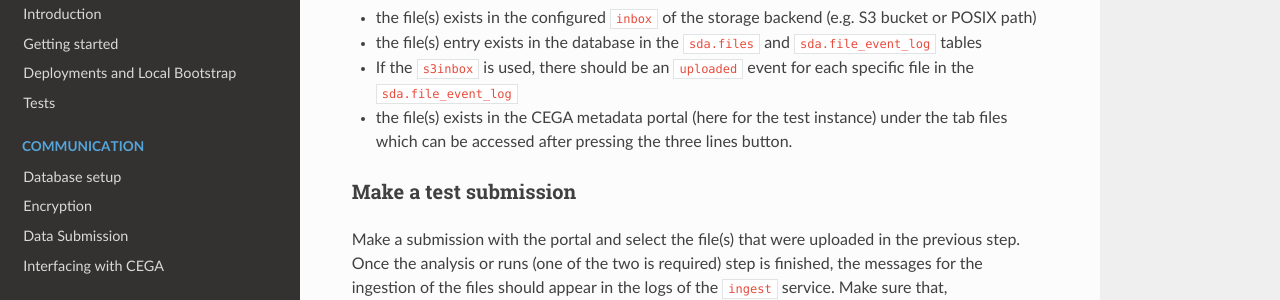
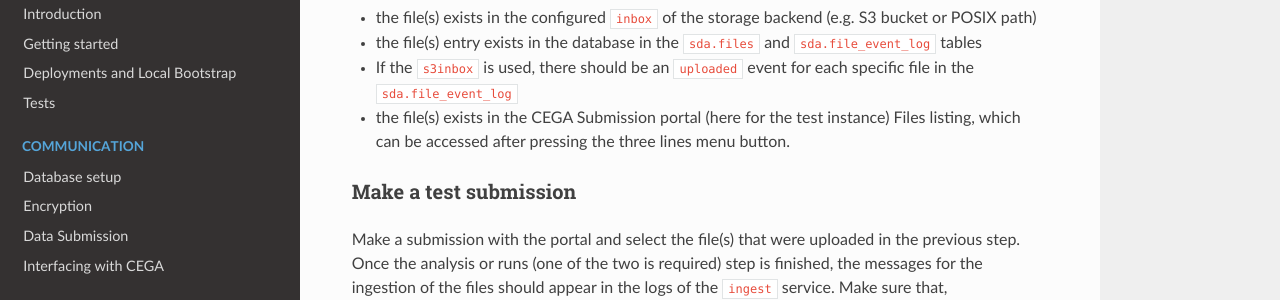
Before and after one commit to neicnordic/neic-sda, an MkDocs documentation site: the page built from docs/guides/troubleshooting.md, in a window 1280 px wide and 900 px high, scrolled down 867 px. Shown: the part 150-450 px from the top of the window. Built offline with MkDocs 1.6.1, drawn with Linux system fonts in a browser that asks for light colours; nearby versions of some CDN libraries.

Commit message:
apply suggestions from review

```diff
--- a/docs/guides/troubleshooting.md
+++ b/docs/guides/troubleshooting.md
@@ -34,7 +34,7 @@ Upload one or a number of files of different sizes and check that,
 - the file(s) exists in the configured `inbox` of the storage backend (e.g. S3 bucket or POSIX path)
 - the file(s) entry exists in the database in the `sda.files` and `sda.file_event_log` tables
 - If the `s3inbox` is used, there should be an `uploaded` event for each specific file in the `sda.file_event_log`
-- the file(s) exists in the CEGA metadata portal (here for the test instance) under the tab files which can be accessed after pressing the three lines button.
+- the file(s) exists in the CEGA Submission portal (here for the test instance) Files listing, which can be accessed after pressing the three lines menu button.
 
 ### Make a test submission
 
```
